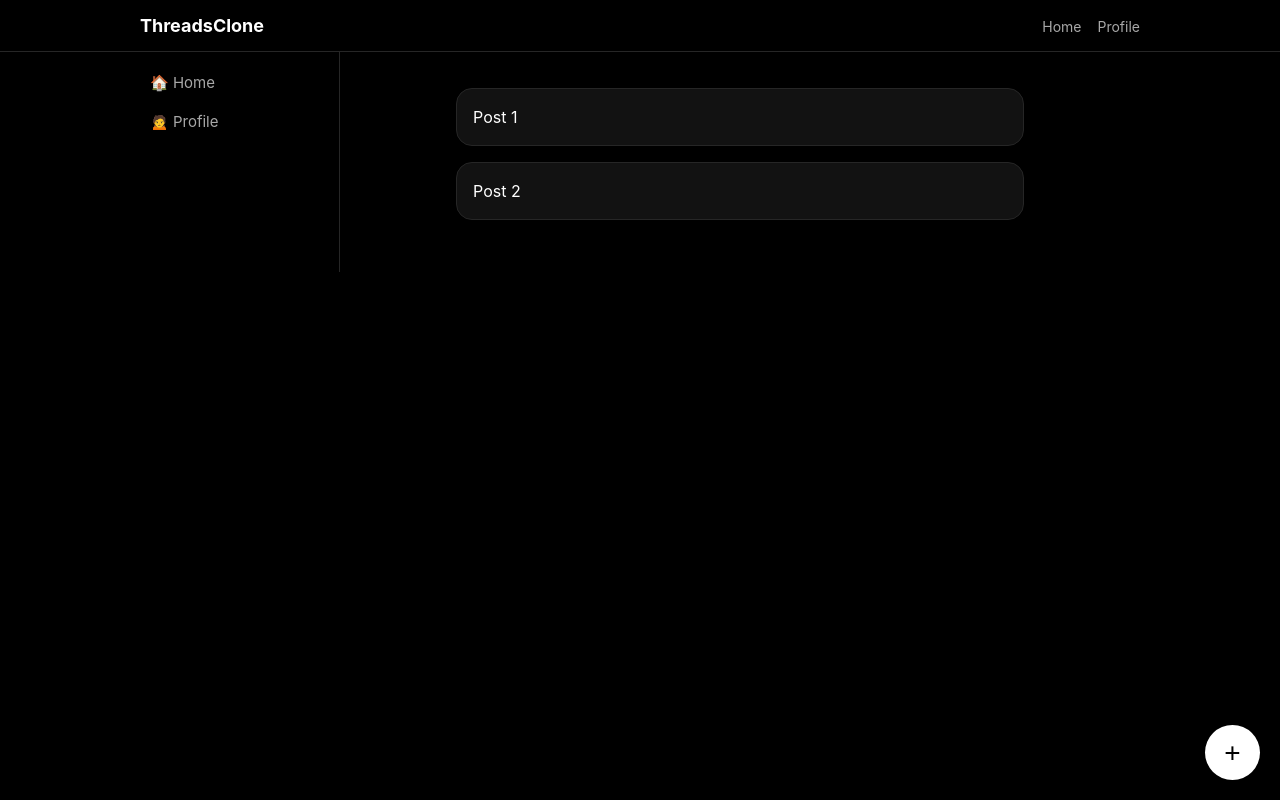
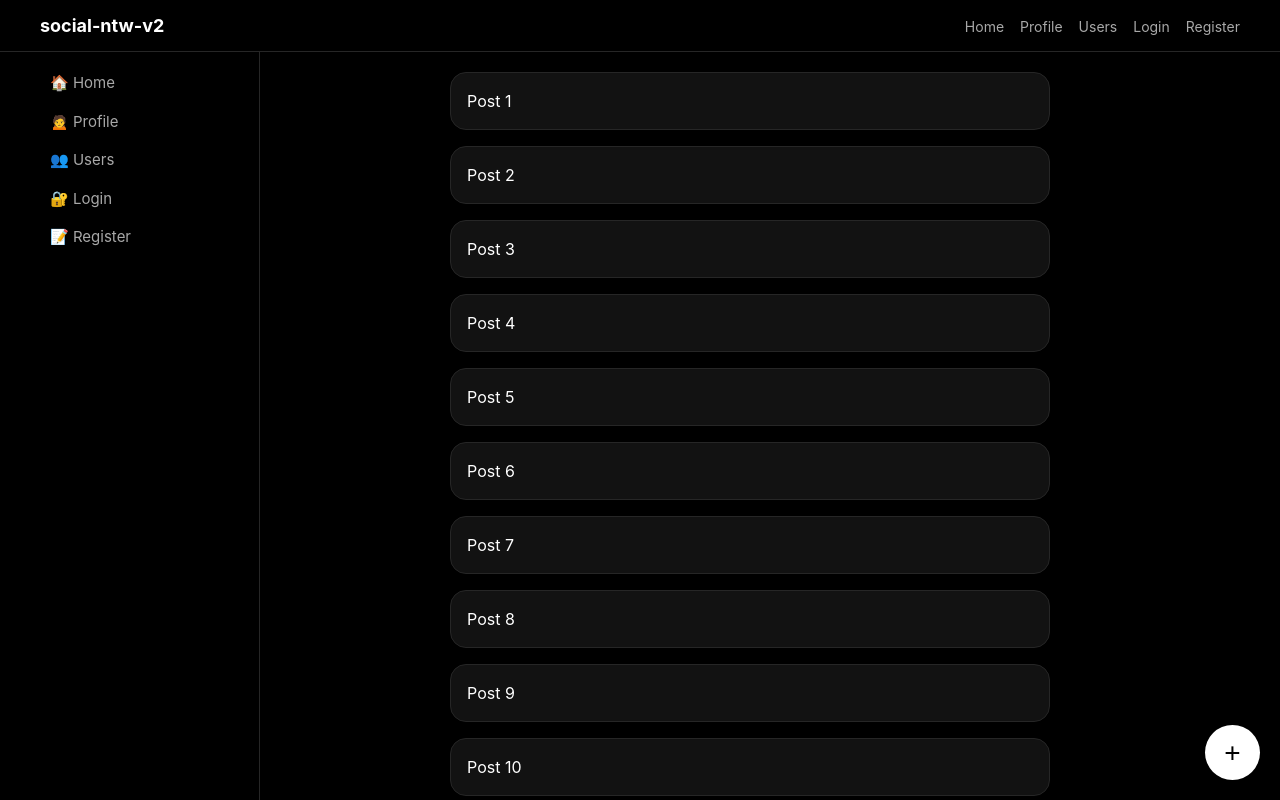
Before and after one commit to iliyanNikolaev/react-social-ntw-v2, a React (Vite) app in the folder client/: page / in a window 1280 px wide. Shown: the top 800 px of the page. Built offline with nearby package versions, Linux system fonts and the light colour scheme.

Commit message:
added main pages
- added footer to the main layout

```diff
--- a/client/src/App.jsx
+++ b/client/src/App.jsx
@@ -2,6 +2,12 @@ import {  Routes, Route } from "react-router-dom";
 
 import Home from "./pages/Home";
 import Profile from "./pages/Profile";
+import Users from "./pages/Users";
+import PostDetails from "./pages/PostDetails";
+import EditPost from "./pages/EditPost";
+import EditProfile from "./pages/EditProfile";
+import Login from "./pages/Login";
+import Register from "./pages/Register";
 
 function App() {
   return (
@@ -11,6 +17,18 @@ function App() {
 
         <Route path="/profile" element={<Profile />} />
 
+        <Route path="/users" element={<Users />} />
+
+        <Route path="/postDetails" element={<PostDetails />} />
+
+        <Route path="/editPost" element={<EditPost />} />
+
+        <Route path="/editProfile" element={<EditProfile />} />
+
+        <Route path="/login" element={<Login />} />
+
+        <Route path="/register" element={<Register />} />
+
       </Routes>
   );
 }
--- a/client/src/index.css
+++ b/client/src/index.css
@@ -5,7 +5,7 @@
   box-sizing: border-box;
 }
 
-/* VARIABLES (Threads-like) */
+/* VARIABLES */
 :root {
   --bg: #000000;
   --bg-secondary: #121212;
@@ -31,14 +31,88 @@ a {
   color: inherit;
 }
 
-/* CONTAINER */
-.container {
-  max-width: 600px;
-  margin: 0 auto;
-  padding: 16px;
+/* APP */
+.app {
+  min-height: 100vh;
+  display: flex;
+  flex-direction: column;
 }
 
-/* CARD (POST STYLE) */
+/* NAVBAR */
+.navbar {
+  position: sticky;
+  top: 0;
+  background-color: var(--bg);
+  border-bottom: 1px solid var(--border);
+  padding: 12px 16px;
+  z-index: 10;
+}
+
+.nav-content {
+  max-width: 1200px;
+  margin: 0 auto;
+  display: flex;
+  justify-content: space-between;
+  align-items: center;
+}
+
+.logo {
+  font-size: 18px;
+}
+
+.nav-links a {
+  margin-left: 16px;
+  font-size: 14px;
+  color: var(--text-secondary);
+}
+
+.nav-links a:hover {
+  color: var(--text);
+}
+
+/* LAYOUT */
+.layout {
+  display: flex;
+  flex: 1;
+  max-width: 1200px;
+  width: 100%;
+  margin: 0 auto;
+}
+
+/* SIDEBAR */
+.sidebar {
+  width: 220px;
+  padding: 20px 10px;
+  border-right: 1px solid var(--border);
+  display: flex;
+  flex-direction: column;
+  gap: 16px;
+}
+
+.sidebar a {
+  color: var(--text-secondary);
+  font-size: 15px;
+}
+
+.sidebar a:hover {
+  color: var(--text);
+}
+
+/* CONTENT */
+.content {
+  flex: 1;
+  display: flex;
+  justify-content: center;
+  padding: 20px;
+}
+
+/* FEED CONTAINER */
+.container {
+  width: 100%;
+  max-width: 600px;
+}
+
+/* CARD */
 .card {
   background-color: var(--bg-secondary);
   border: 1px solid var(--border);
@@ -77,7 +151,6 @@ a {
   font-size: 14px;
 }
 
-/* POST CONTENT */
 .post-text {
   margin-top: 8px;
   font-size: 15px;
@@ -99,7 +172,6 @@ a {
   opacity: 0.85;
 }
 
-/* SECONDARY BUTTON */
 .button-outline {
   background: transparent;
   border: 1px solid var(--border);
@@ -126,120 +198,6 @@ a {
   border-color: #555;
 }
 
-/* NAVBAR */
-.navbar {
-  position: sticky;
-  top: 0;
-  background-color: var(--bg);
-  border-bottom: 1px solid var(--border);
-  padding: 12px 16px;
-  z-index: 10;
-}
-
-/* FLEX HELPERS */
-.flex {
-  display: flex;
-}
-
-.space-between {
-  justify-content: space-between;
-}
-
-.center {
-  align-items: center;
-}
-
-/* RESPONSIVE */
-@media (max-width: 768px) {
-  .container {
-    padding: 12px;
-  }
-
-  .card {
-    padding: 14px;
-  }
-
-  .avatar {
-    width: 36px;
-    height: 36px;
-  }
-}
-
-@media (max-width: 480px) {
-  .container {
-    padding: 10px;
-  }
-
-  .post-text {
-    font-size: 14px;
-  }
-
-  .button {
-    width: 100%;
-    text-align: center;
-  }
-}
-
-/* APP WRAPPER */
-.app {
-  min-height: 100vh;
-}
-
-/* NAVBAR */
-.nav-content {
-  max-width: 1000px;
-  margin: 0 auto;
-  display: flex;
-  justify-content: space-between;
-  align-items: center;
-}
-
-.logo {
-  font-size: 18px;
-}
-
-.nav-links a {
-  margin-left: 16px;
-  font-size: 14px;
-  color: var(--text-secondary);
-}
-
-.nav-links a:hover {
-  color: var(--text);
-}
-
-/* LAYOUT */
-.layout {
-  display: flex;
-  max-width: 1000px;
-  margin: 0 auto;
-}
-
-/* SIDEBAR */
-.sidebar {
-  width: 200px;
-  padding: 20px 10px;
-  border-right: 1px solid var(--border);
-  display: flex;
-  flex-direction: column;
-  gap: 16px;
-}
-
-.sidebar a {
-  color: var(--text-secondary);
-  font-size: 15px;
-}
-
-.sidebar a:hover {
-  color: var(--text);
-}
-
-/* CONTENT */
-.content {
-  flex: 1;
-  padding: 20px;
-}
-
 /* FLOATING BUTTON */
 .floating-btn {
   position: fixed;
@@ -254,6 +212,15 @@ a {
   font-size: 28px;
   cursor: pointer;
   box-shadow: 0 4px 20px rgba(0,0,0,0.3);
+}
+
+/* FOOTER */
+.footer {
+  border-top: 1px solid var(--border);
+  text-align: center;
+  padding: 16px;
+  color: var(--text-secondary);
+  font-size: 14px;
 }
 
 /* RESPONSIVE */
@@ -274,3 +241,13 @@ a {
     display: none;
   }
 }
+
+@media (max-width: 480px) {
+  .post-text {
+    font-size: 14px;
+  }
+
+  .button {
+    width: 100%;
+  }
+}
--- a/client/src/layouts/MainLayout.jsx
+++ b/client/src/layouts/MainLayout.jsx
@@ -5,10 +5,13 @@ export default function MainLayout({ children }) {
     <div className="app">
       <nav className="navbar">
         <div className="nav-content">
-          <h2 className="logo">ThreadsClone</h2>
+          <h2 className="logo">social-ntw-v2</h2>
           <div className="nav-links">
             <Link to="/">Home</Link>
             <Link to="/profile">Profile</Link>
+            <Link to="/users">Users</Link>
+            <Link to="/login">Login</Link>
+            <Link to="/register">Register</Link>
           </div>
         </div>
       </nav>
@@ -17,6 +20,9 @@ export default function MainLayout({ children }) {
         <aside className="sidebar">
           <Link to="/">🏠 Home</Link>
           <Link to="/profile">🙍 Profile</Link>
+          <Link to="/users">👥 Users</Link>
+          <Link to="/login">🔐 Login</Link>
+          <Link to="/register">📝 Register</Link>
         </aside>
 
         <main className="content">
@@ -25,6 +31,12 @@ export default function MainLayout({ children }) {
       </div>
 
       <button className="floating-btn">+</button>
+
+      <footer className="footer">
+        <p>
+          © 2026 Iliyan Nikolaev Matsin — SoftUni, React September 2026, Final Project
+        </p>
+    </footer>
     </div>
   );
 }
--- /dev/null
+++ b/client/src/pages/EditPost.jsx
@@ -0,0 +1,11 @@
+import MainLayout from "../layouts/MainLayout";
+
+export default function EditPost() {
+  return (
+    <MainLayout>
+      <div className="container">
+        <h2>Edit Post</h2>
+      </div>
+    </MainLayout>
+  );
+}
--- /dev/null
+++ b/client/src/pages/EditProfile.jsx
@@ -0,0 +1,11 @@
+import MainLayout from "../layouts/MainLayout";
+
+export default function EditProfile() {
+  return (
+    <MainLayout>
+      <div className="container">
+        <h2>Edit Profile</h2>
+      </div>
+    </MainLayout>
+  );
+}
--- a/client/src/pages/Home.jsx
+++ b/client/src/pages/Home.jsx
@@ -6,6 +6,15 @@ export default function Home() {
       <div className="container">
         <div className="card">Post 1</div>
         <div className="card">Post 2</div>
+        <div className="card">Post 3</div>
+        <div className="card">Post 4</div>
+        <div className="card">Post 5</div>
+        <div className="card">Post 6</div>
+        <div className="card">Post 7</div>
+        <div className="card">Post 8</div>
+        <div className="card">Post 9</div>
+        <div className="card">Post 10</div>
+        <div className="card">Post 11</div>
       </div>
     </MainLayout>
   );
--- /dev/null
+++ b/client/src/pages/Login.jsx
@@ -0,0 +1,11 @@
+import MainLayout from "../layouts/MainLayout";
+
+export default function Login() {
+  return (
+    <MainLayout>
+      <div className="container">
+        <h2>Login</h2>
+      </div>
+    </MainLayout>
+  );
+}
--- /dev/null
+++ b/client/src/pages/PostDetails.jsx
@@ -0,0 +1,11 @@
+import MainLayout from "../layouts/MainLayout";
+
+export default function PostDetails() {
+  return (
+    <MainLayout>
+      <div className="container">
+        <h2>Post Details</h2>
+      </div>
+    </MainLayout>
+  );
+}
--- /dev/null
+++ b/client/src/pages/Register.jsx
@@ -0,0 +1,11 @@
+import MainLayout from "../layouts/MainLayout";
+
+export default function Register() {
+  return (
+    <MainLayout>
+      <div className="container">
+        <h2>Register</h2>
+      </div>
+    </MainLayout>
+  );
+}
--- /dev/null
+++ b/client/src/pages/Users.jsx
@@ -0,0 +1,12 @@
+import MainLayout from "../layouts/MainLayout";
+
+export default function Users() {
+  return (
+    <MainLayout>
+      <div className="container">
+        <div className="card">User 1</div>
+        <div className="card">User 2</div>
+      </div>
+    </MainLayout>
+  );
+}
```
